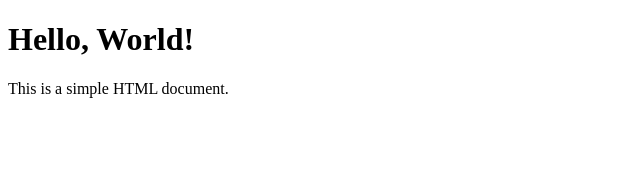
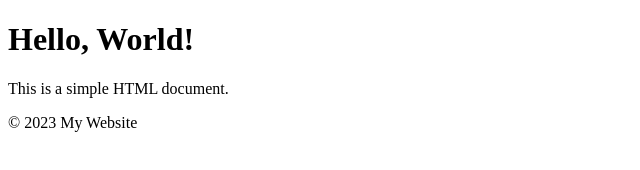
Before and after one commit to Antonio111003/projetgit, a plain HTML site: page index.html in a window 1280 px wide. Shown: the whole page, without its empty margins (0-640 px from the left). Drawn offline with Linux system fonts and the light colour scheme.

Commit message:
version3

```diff
--- a/index.html
+++ b/index.html
@@ -8,5 +8,8 @@
 <body>
     <h1>Hello, World!</h1>
     <p>This is a simple HTML document.</p>
+    <footer>
+        <p>© 2023 My Website</p>
+    </footer>
 </body>
 </html>
```
